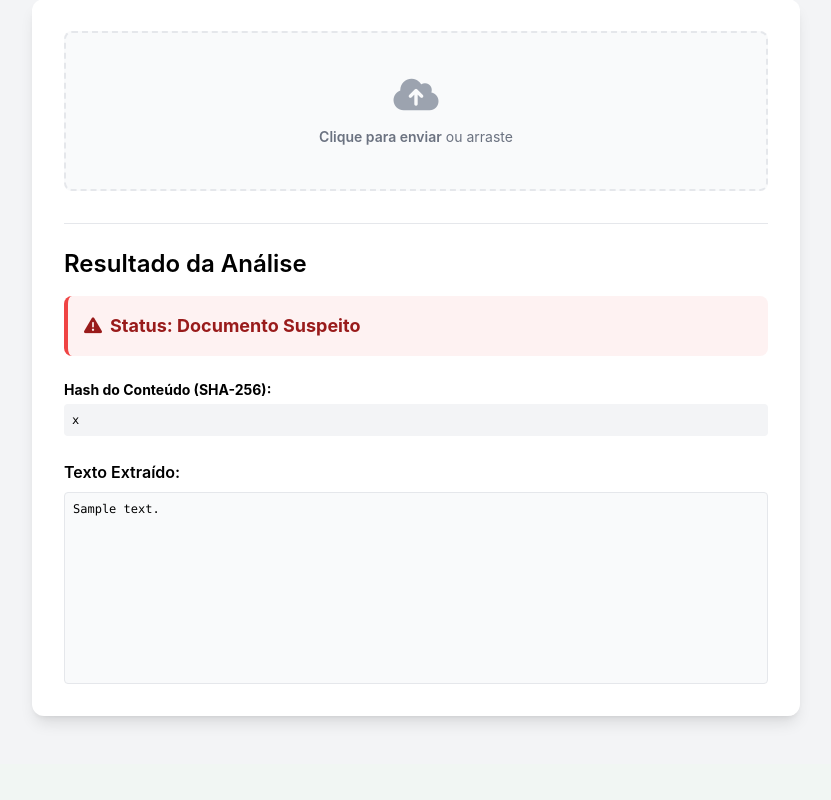
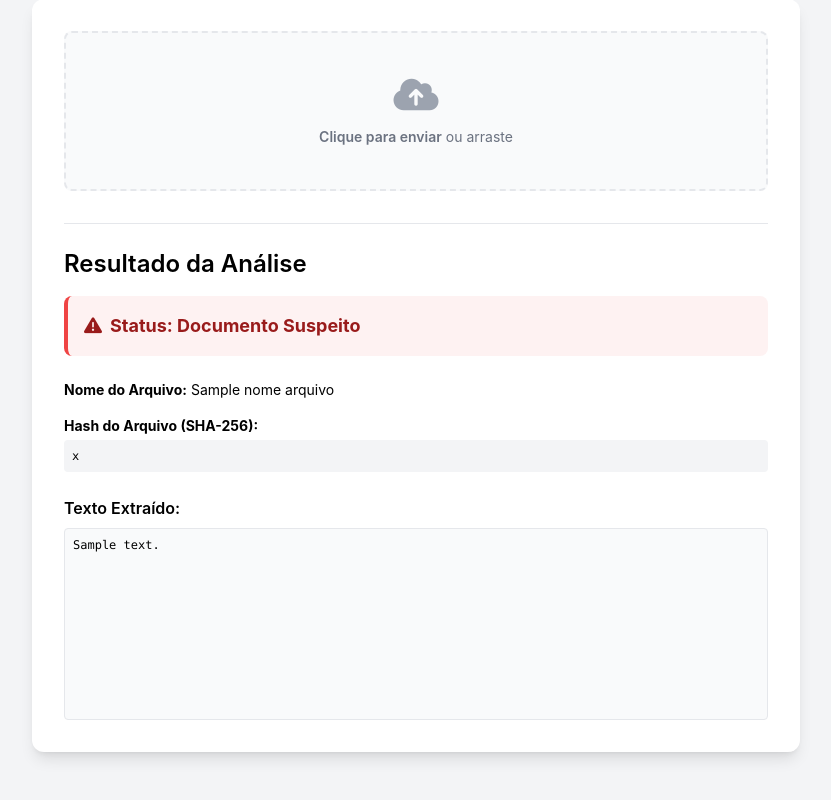
Before and after one commit to YagoEron31/Verificador_documentos, a Flask app: template templates/verificação.html in a window 1280 px wide. Shown: the part 193-993 px from the top of the page, without its empty margins (224-1055 px from the left). Before the commit the page ends 918 px from the top, so only its background shows below. Run offline with Flask 3, Linux system fonts and the light colour scheme; the template is opened without the code that fills it: most values are stand-ins (such as "Sample title", 1, 10 or a date in 2020); some libraries are stand-ins or nearby versions.

Commit message:
Update verificação.html

```diff
--- a/templates/verificação.html
+++ b/templates/verificação.html
@@ -2,13 +2,13 @@
 <html lang="pt-BR">
 <head>
     <meta charset="UTF-8">
-    <meta name="viewport" content="width=device-width, initial-scale-1.0">
+    <meta name="viewport" content="width=device-width, initial-scale=1.0">
     <title>Verificador de Documentos - Prefeitura de Apodi/RN</title>
     <script src="https://cdn.tailwindcss.com"></script>
     <link rel="stylesheet" href="https://cdnjs.cloudflare.com/ajax/libs/font-awesome/6.4.0/css/all.min.css">
     <style>
         :root {
-            --primary: #1E8A57; /* Verde da Prefeitura de Apodi */
+            --primary: #1E8A57;
             --secondary: #0F4A2D;
         }
         body { font-family: 'Inter', system-ui, sans-serif; }
@@ -85,17 +85,23 @@
                     {% endif %}
                 </div>
 
-                {% if resultado.hash %}
-                <div class="mb-6 text-sm">
-                    <strong>Hash do Conteúdo (SHA-256):</strong>
-                    <p class="font-mono bg-gray-100 p-2 rounded break-all text-xs mt-1">{{ resultado.hash }}</p>
+                {% if nome_arquivo %}
+                <div class="mb-4 text-sm">
+                    <strong>Nome do Arquivo:</strong> {{ nome_arquivo }}
                 </div>
                 {% endif %}
 
-                {% if resultado.texto %}
+                {% if hash_arquivo %}
+                <div class="mb-6 text-sm">
+                    <strong>Hash do Arquivo (SHA-256):</strong>
+                    <p class="font-mono bg-gray-100 p-2 rounded break-all text-xs mt-1">{{ hash_arquivo }}</p>
+                </div>
+                {% endif %}
+
+                {% if texto_extraido %}
                 <div>
                     <h3 class="font-semibold mb-2">Texto Extraído:</h3>
-                    <pre class="w-full h-48 p-2 border rounded bg-gray-50 text-xs overflow-auto" style="white-space: pre-wrap;">{{ resultado.texto }}</pre>
+                    <pre class="w-full h-48 p-2 border rounded bg-gray-50 text-xs overflow-auto" style="white-space: pre-wrap;">{{ texto_extraido }}</pre>
                 </div>
                 {% endif %}
             </div>
@@ -104,7 +110,6 @@
     </main>
 
     <script>
-        // Script para mostrar o nome do arquivo e o botão de enviar
         const fileInput = document.getElementById('file-upload');
         const submitBtn = document.getElementById('submit-btn');
         const uploadPrompt = document.getElementById('upload-prompt');
```
